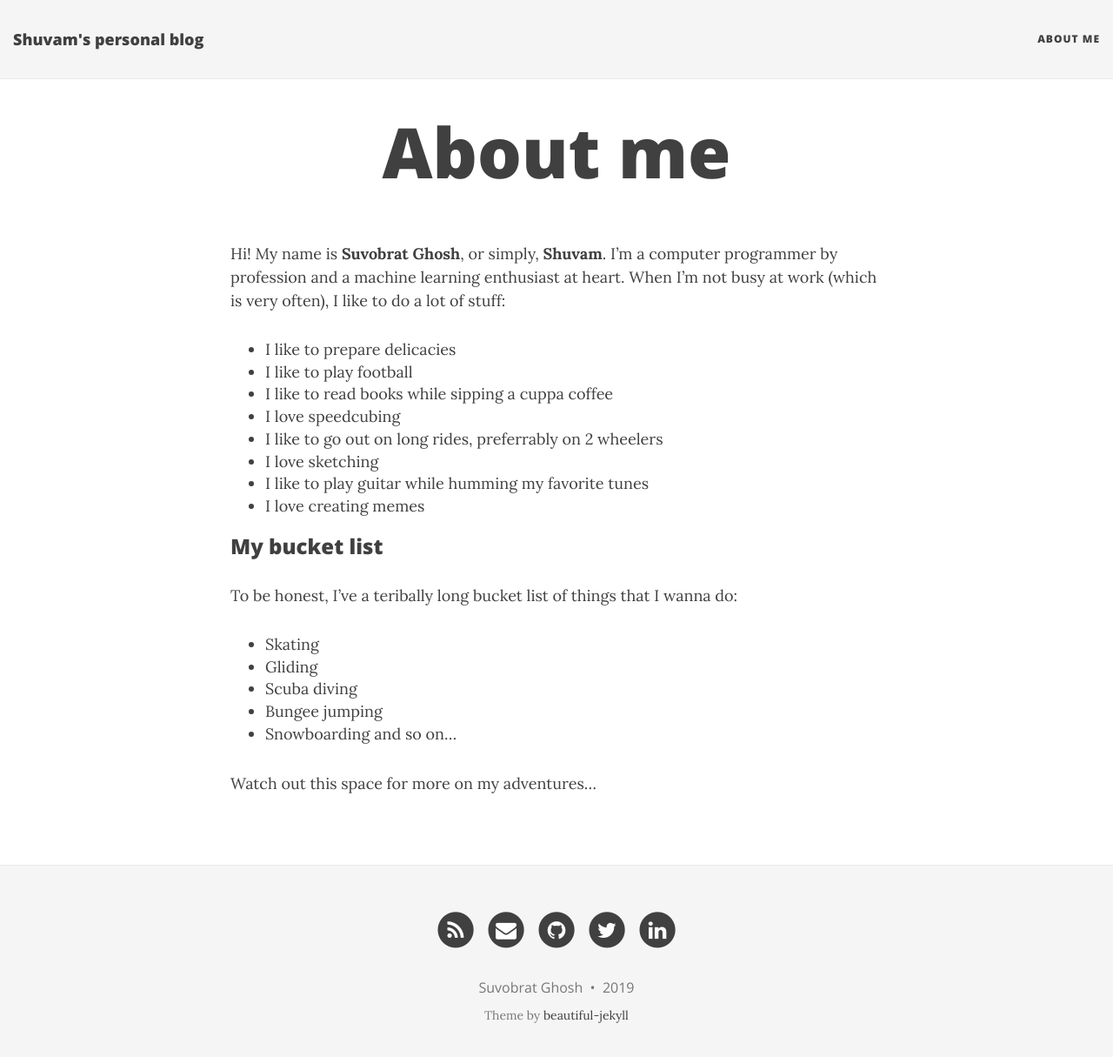
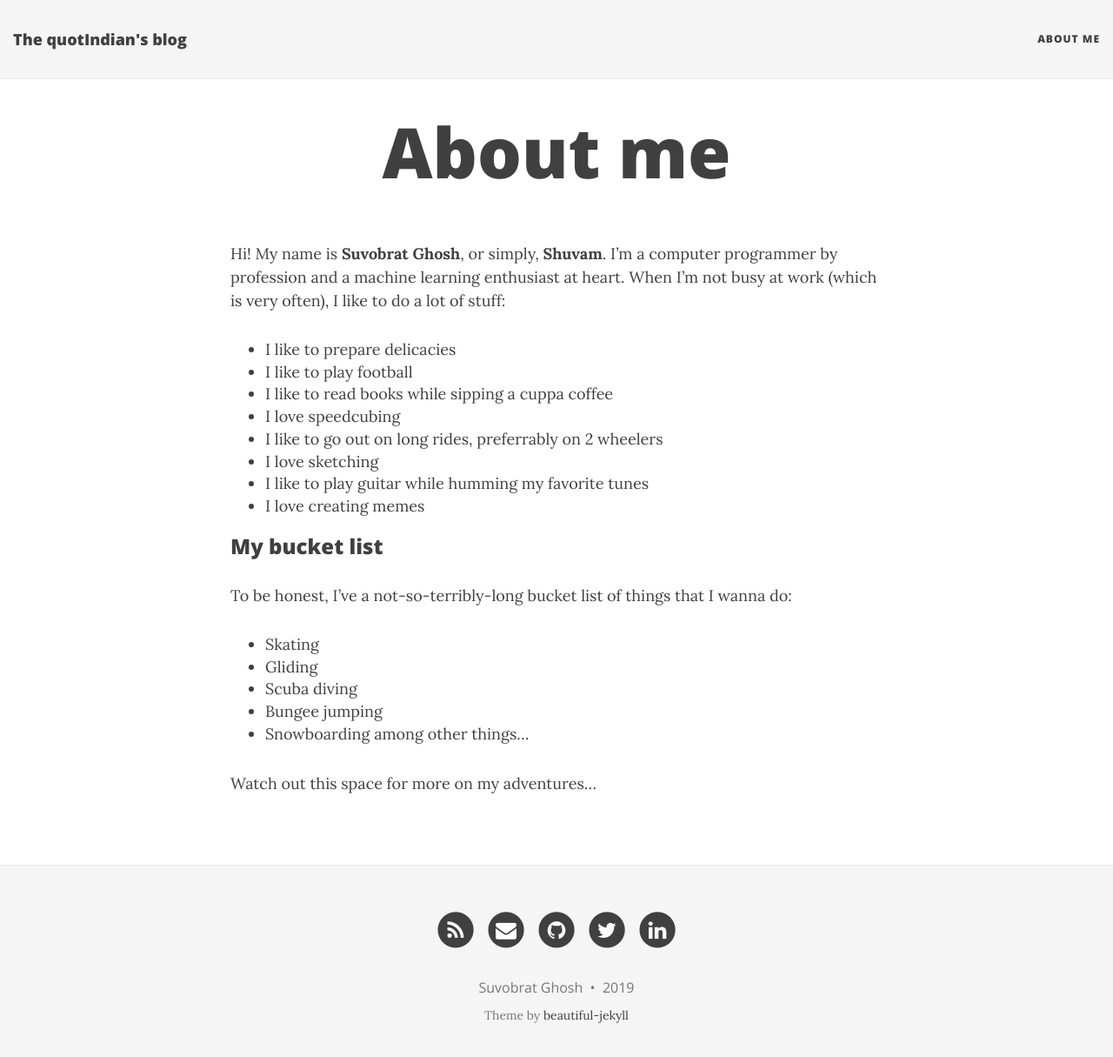
Before and after one commit to 1layer2many/1layer2many.github.io, a Jekyll site: the page built from aboutme.md, in a window 1280 px wide and 1228 px high. Shown: the top 1215 px of the window at 87% size. Built offline with Jekyll 4.4.1, drawn with Linux system fonts in a browser that asks for light colours; nearby versions of some CDN libraries.

Commit message:
title change

```diff
--- a/_config.yml
+++ b/_config.yml
@@ -1,10 +1,10 @@
 # --- General options --- #
 
 # Name of website
-title: Shuvam's personal blog
+title: The quotIndian's blog
 
 # Short description of your site
-description: A collection of stuff to help out in time...
+description: A collection of posts to look back at...
 
 # --- Local development options ---
 # If your website is hosted locally rather than on GitHub, then you need to uncomment the next two parameters to set the url and baseurl
--- a/aboutme.md
+++ b/aboutme.md
@@ -17,12 +17,12 @@ Hi! My name is **Suvobrat Ghosh**, or simply, **Shuvam**. I'm a computer program
 
 ### My bucket list
 
-To be honest, I've a teribally long bucket list of things that I wanna do:
+To be honest, I've a not-so-terribly-long bucket list of things that I wanna do:
 
 - Skating
 - Gliding
 - Scuba diving
 - Bungee jumping
-- Snowboarding and so on...
+- Snowboarding among other things...
 
 Watch out this space for more on my adventures...
```
